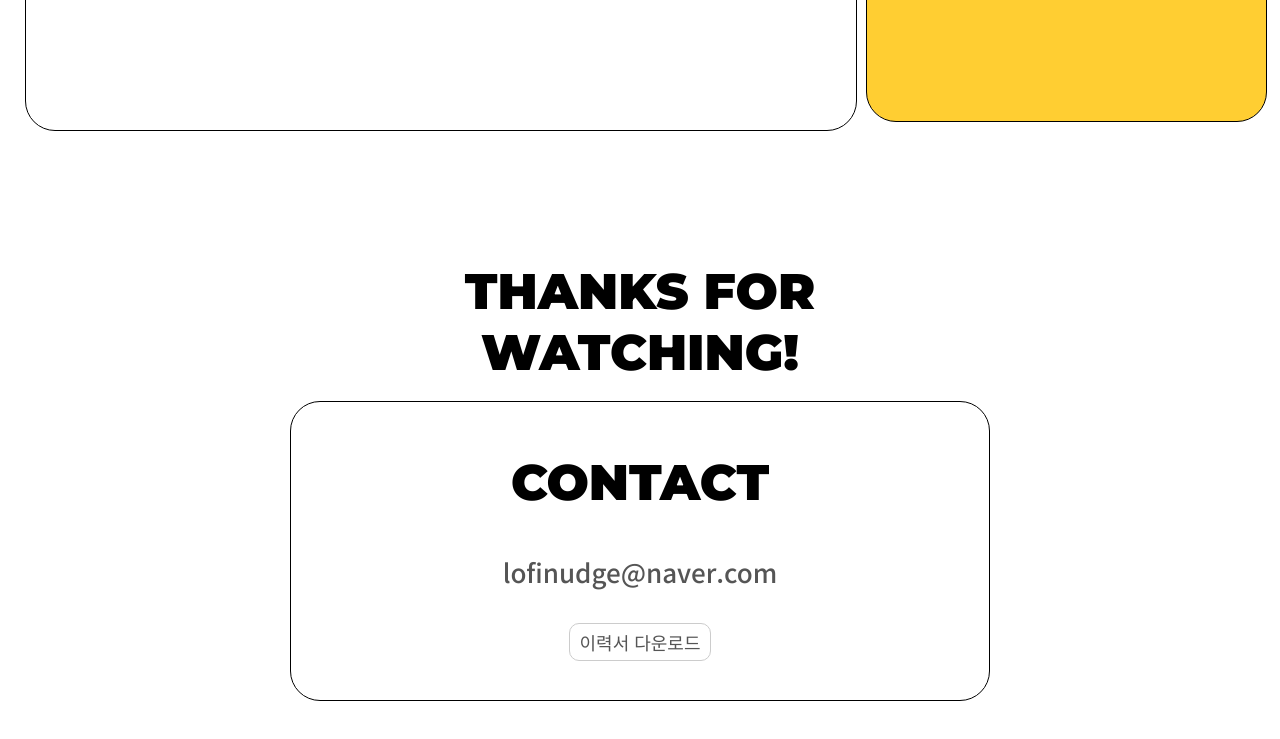
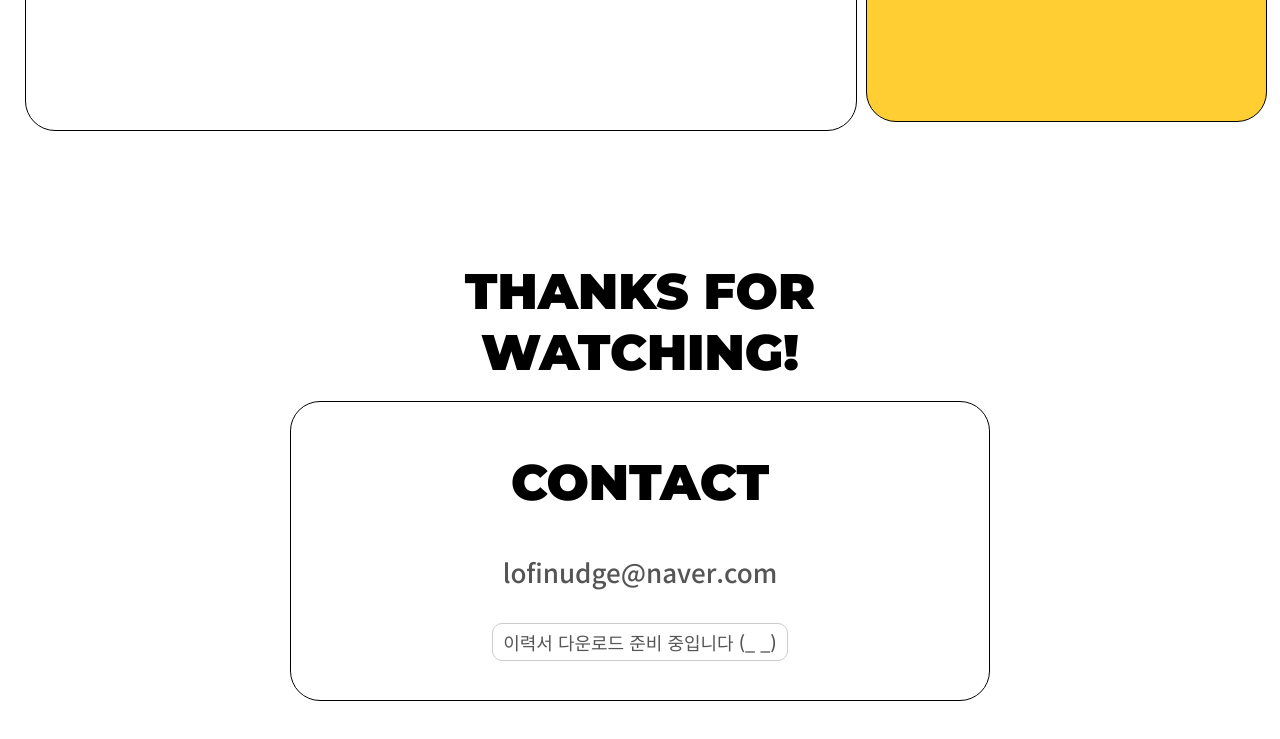
Before and after one commit to gaeuncho2/resume_1, a plain HTML site: page index.html in a window 1280 px wide. Shown: the part 1519-2258 px from the top of the page. Drawn offline with nearby package versions, Linux system fonts and the light colour scheme; a web font is replaced by a local one.

Commit message:
Add files via upload

```diff
--- a/index.html
+++ b/index.html
@@ -196,6 +196,7 @@
 			<p><a href="mailto:lofinudge@naver.com">lofinudge@naver.com</a></p>
 			<p class="dL"><a href="./img/pofol2.png" download>
 				<span>이력서 다운로드</span>
+				<span>준비 중입니다 (_ _)</span>
 			</a></p>
 		</div>
 
```
